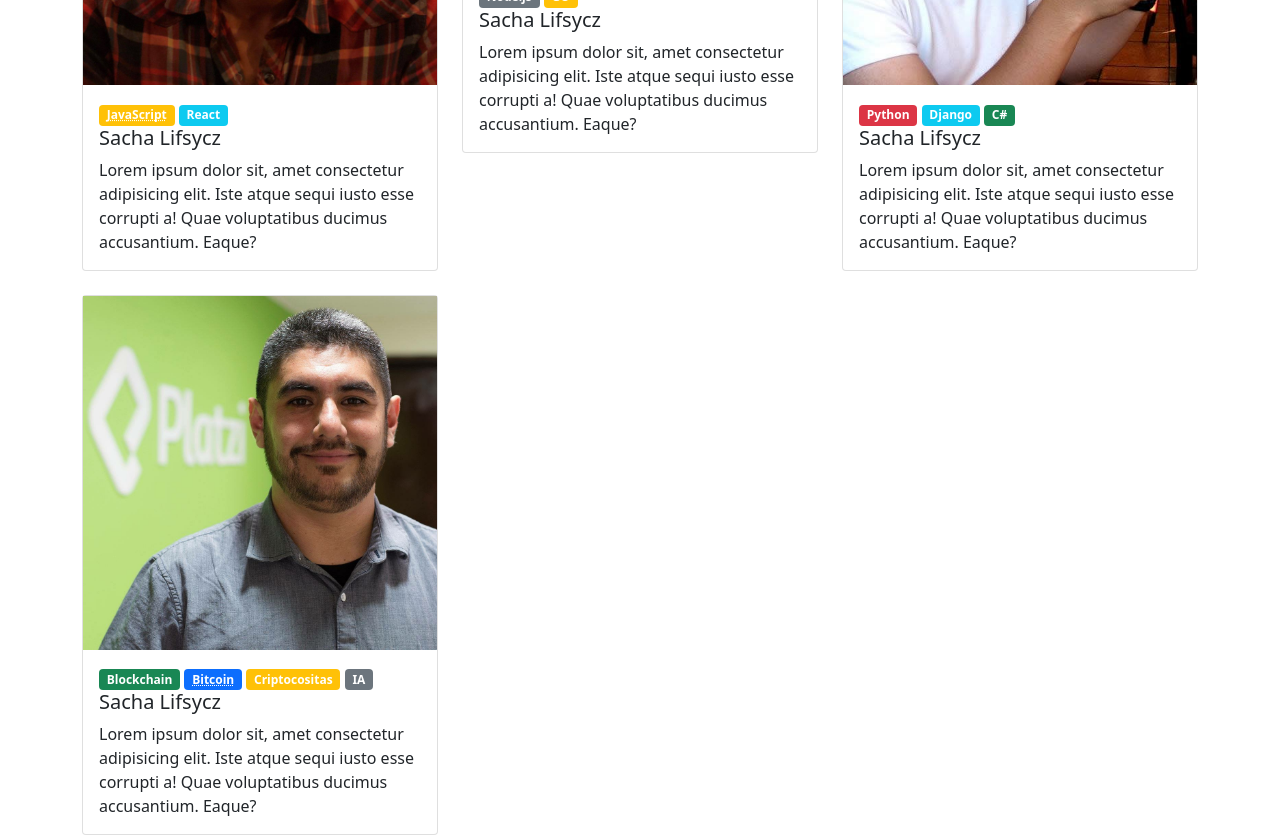
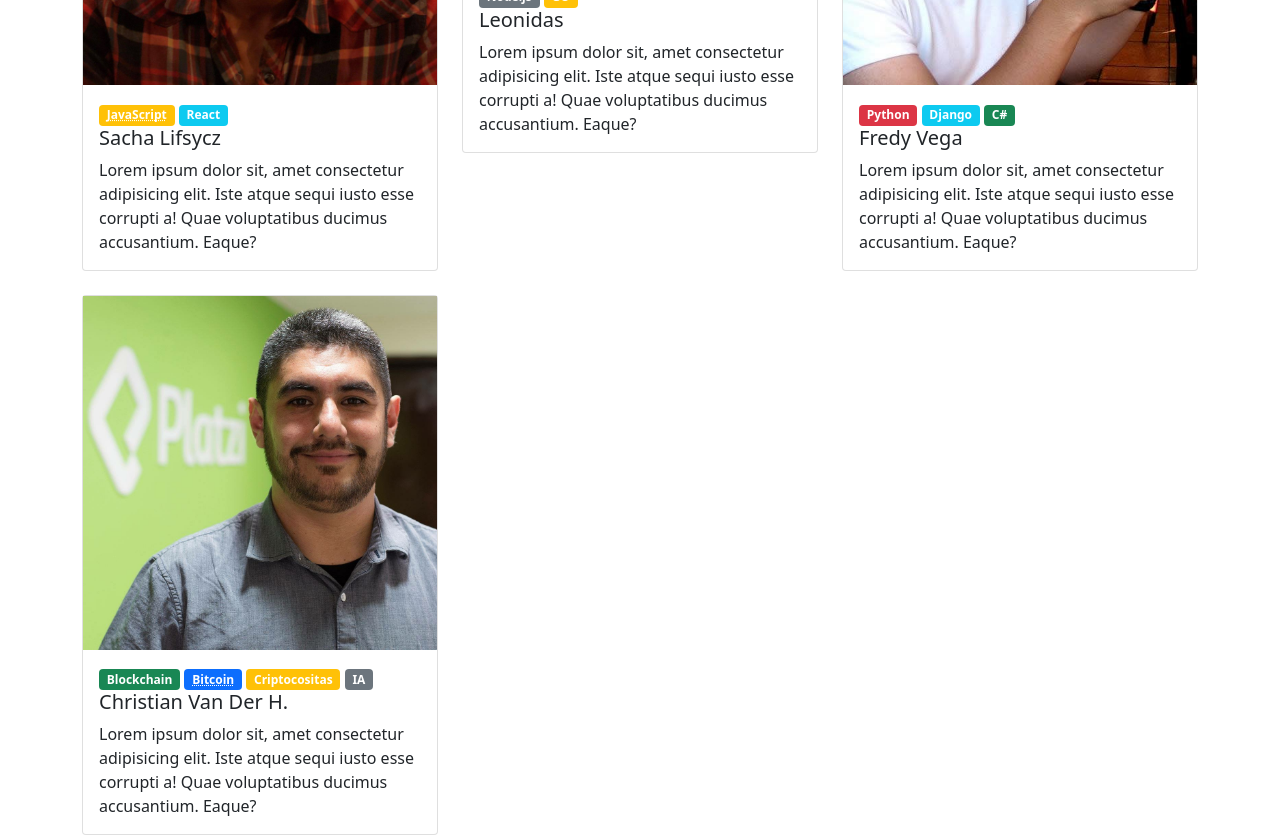
Before and after one commit to 0Yesid9/0Yesid9, a plain HTML site: page index.html in a window 1280 px wide. Shown: the part 980-1816 px from the top of the page. Drawn offline with nearby package versions, Linux system fonts and the light colour scheme.

Commit message:
Corrigiendo nombre de los Speakers

```diff
--- a/index.html
+++ b/index.html
@@ -130,7 +130,7 @@
                   <span class="badge bg-secondary">Node.js</span>
                   <span class="badge bg-warning">GO</span>
                 </div>
-                <h5 class="card-title">Sacha Lifsycz</h5>
+                <h5 class="card-title">Leonidas</h5>
                 <p class="card-text">Lorem ipsum dolor sit, amet consectetur adipisicing elit. Iste atque sequi iusto esse corrupti a! Quae voluptatibus ducimus accusantium. Eaque?</p>
               </div>
             </div>
@@ -144,7 +144,7 @@
                   <span class="badge bg-info">Django</span>
                   <span class="badge bg-success">C#</span>
                 </div>
-                <h5 class="card-title">Sacha Lifsycz</h5>
+                <h5 class="card-title">Fredy Vega</h5>
                 <p class="card-text">Lorem ipsum dolor sit, amet consectetur adipisicing elit. Iste atque sequi iusto esse corrupti a! Quae voluptatibus ducimus accusantium. Eaque?</p>
               </div>
             </div>
@@ -159,7 +159,7 @@
                   <span class="badge bg-warning">Criptocositas</span>
                   <span class="badge bg-secondary">IA</span>
                 </div>
-                <h5 class="card-title">Sacha Lifsycz</h5>
+                <h5 class="card-title">Christian Van Der H.</h5>
                 <p class="card-text">Lorem ipsum dolor sit, amet consectetur adipisicing elit. Iste atque sequi iusto esse corrupti a! Quae voluptatibus ducimus accusantium. Eaque?</p>
               </div>
             </div>
@@ -254,13 +254,7 @@
       </div>
     </footer>
     <!-- /Footer -->
-
     <!--Modal -->
-    <!-- Button trigger modal -->
-<button type="button" class="btn btn-primary" data-bs-toggle="modal" data-bs-target="#exampleModal">
-  Launch demo modal
-</button>
-
 <!-- Modal -->
 <div class="modal fade" id="modalCompra" tabindex="-1" aria-labelledby="exampleModalLabel" aria-hidden="true">
   <div class="modal-dialog">
```
